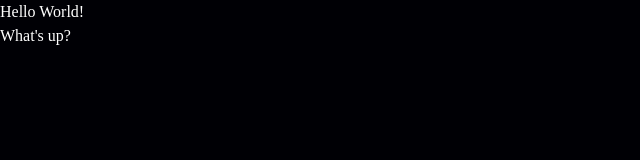
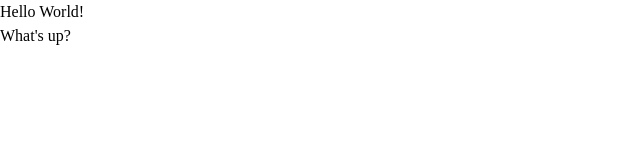
Before and after one commit to TravisSwift/exciting-squirrel, a website built with Vite: page index.html in a window 1280 px wide. Shown: the whole page, without its empty margins (0-640 px from the left). Built offline with nearby package versions, Linux system fonts and the light colour scheme.

Commit message:
reset css

```diff
--- a/assets/css/style.css
+++ b/assets/css/style.css
@@ -1,20 +1,53 @@
 /* page CSS defaults */
 
 :root {
-    --cir-primary-400: ;
-    --clr-primary-100: ;
+    --cir-accent-400: hsl(12, 88%, 59%);
+    --clr-accent-100: hsl(13, 100%, 96%);
 
-    --cir-neutral-400: ;
-    --clr-neutral-100: ;
+    --clr--primary-400: hsl(228, 39%, 23%);
+
+    --cir-neutral-400: hsl(232, 39%, 23%);
+    --clr-neutral-900: hsl(0 0% 0%);
+
+    --ff-primary: 'Be Vietnam Pro', sans-serif;
+
+    --ff-body: var(--ff-primary);
+    --ff-heading: var(--ff-primary);
+
+    --fw-regular: 400;
+    --fw-semi-bold: 500;
+    --fw-bold: 700;
+
+    --fs-300: .8125rem;
+    --fs-400: .875rem;
+    --fs-500: 0.975rem;
+    --fs-600: 1rem;
+    --fs-700: 1.875rem;
+    --fs-800: 2.5rem;
+    --fs-900: 3.5rem;
+
+    --fs-body: var(--fs-400);
+    --fs-primary-heading: var(--fs-800);
+    --fs-secondary-heading: var(--fs-700);
+    --fs-nav: var(--fs-500);
+    --fs-button: var(--fs-300);
 }
 
+@media (min-width: 50rem) {
+    :root {
+        --fs-body: var(--fs-500);
+        --fs-primary-heading: var(--fs-900);
+        --fs-secondary-heading: var(--fs-800);
 
-* {
-    background-color: rgb(0, 0, 5);
-    color: white;
-    /* font-family: 'Tangerine', serif;
-    font-size: 48px; */
-  }
+        --fs-nav: var(--fs-300);
+    }
+}
+
+/* Values for google fonts */
+/* * {
+    font-family: 'Oswald', serif;
+    font-size: 48px;
+  } */
 
   /* Box sizing rules */
 *,
@@ -78,3 +111,9 @@ svg {
     scroll-behavior: auto !important;
   }
 }
+
+/* utility classes */
+
+.text-primary-400 {
+    color: var(--clr-primary-400)
+}
--- a/index.html
+++ b/index.html
@@ -3,9 +3,12 @@
 <head>
     <meta charset="UTF-8">
     <meta name="viewport" content="width=device-width, initial-scale=1.0">
+    <link rel="preconnect" href="https://fonts.googleapis.com">
+<link rel="preconnect" href="https://fonts.gstatic.com" crossorigin>
+<link href="https://fonts.googleapis.com/css2?family=Be+Vietnam+Pro:wght@400;500;700&family=Merriweather:wght@300&display=swap" rel="stylesheet">
     <link rel="stylesheet" href="/assets/css/style.css">
     <link rel="stylesheet" href="/assets/css/style.css">
-    <link rel="stylesheet" href="https://fonts.googleapis.com/css?family=Tangerine">
+    <!-- <link rel="stylesheet" href="https://fonts.googleapis.com/css?family=Oswald"> -->
     <title>Document</title>
 </head>
 <body>
```
Also changed, not shown: README.md.
